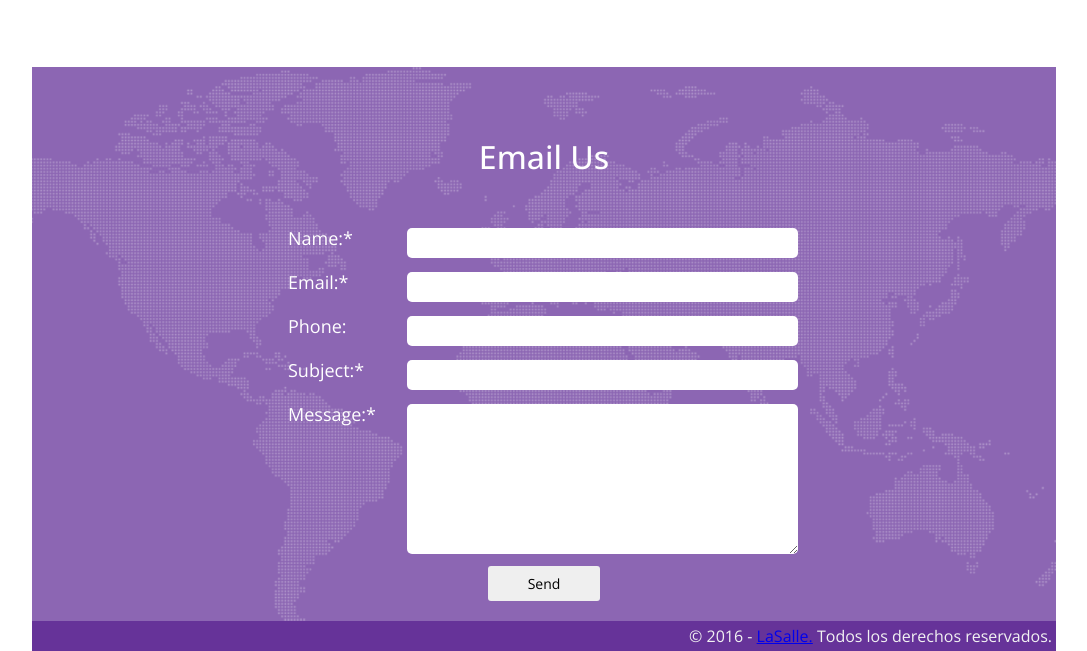
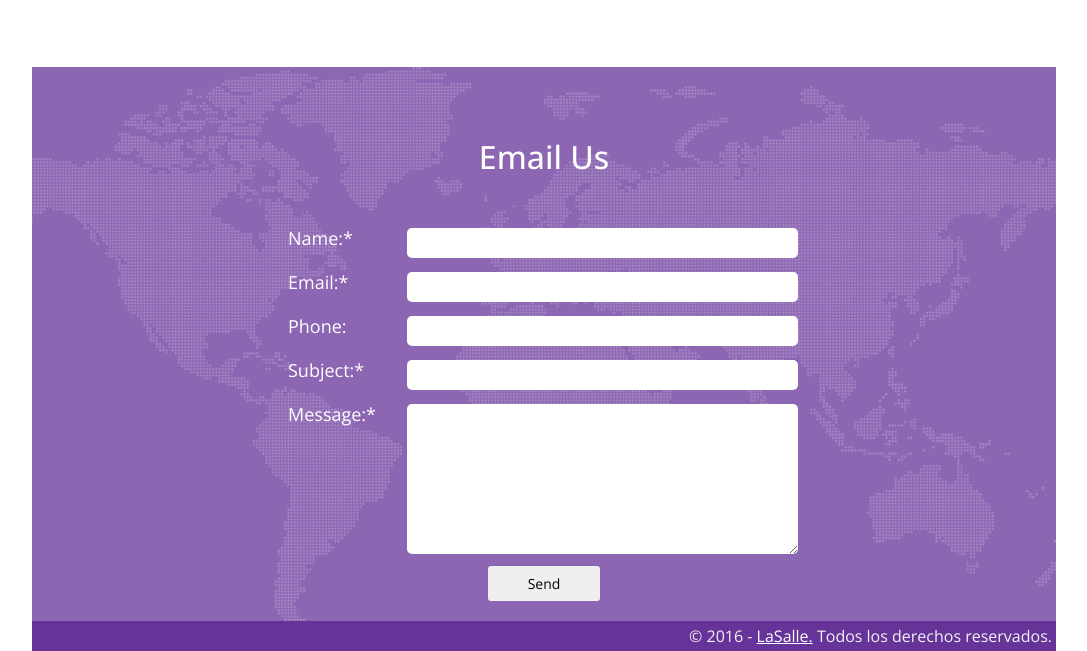
Before and after one commit to Elenaegr/groupsixlasalle, a website: page index.html in a window 1280 px wide. Shown: the part 2885-3536 px from the top of the page, without its empty margins (96-1183 px from the left). Drawn offline with nearby package versions, Linux system fonts and the light colour scheme.

Commit message:
enlace del footer en blanco

```diff
--- a/css/style.css
+++ b/css/style.css
@@ -372,6 +372,8 @@ li {
 
 /* END FORM */
 
+/* START FOOTER */
+
 #footer {
   background-color: rebeccapurple;
   text-align: right;
@@ -379,3 +381,9 @@ li {
   padding: 4px;
   color: #f2f2f2;
 }
+
+#footer a {
+  color: white; /* Cambiar el color de los enlaces a blanco */
+}
+
+/* END FOOTER */
```
